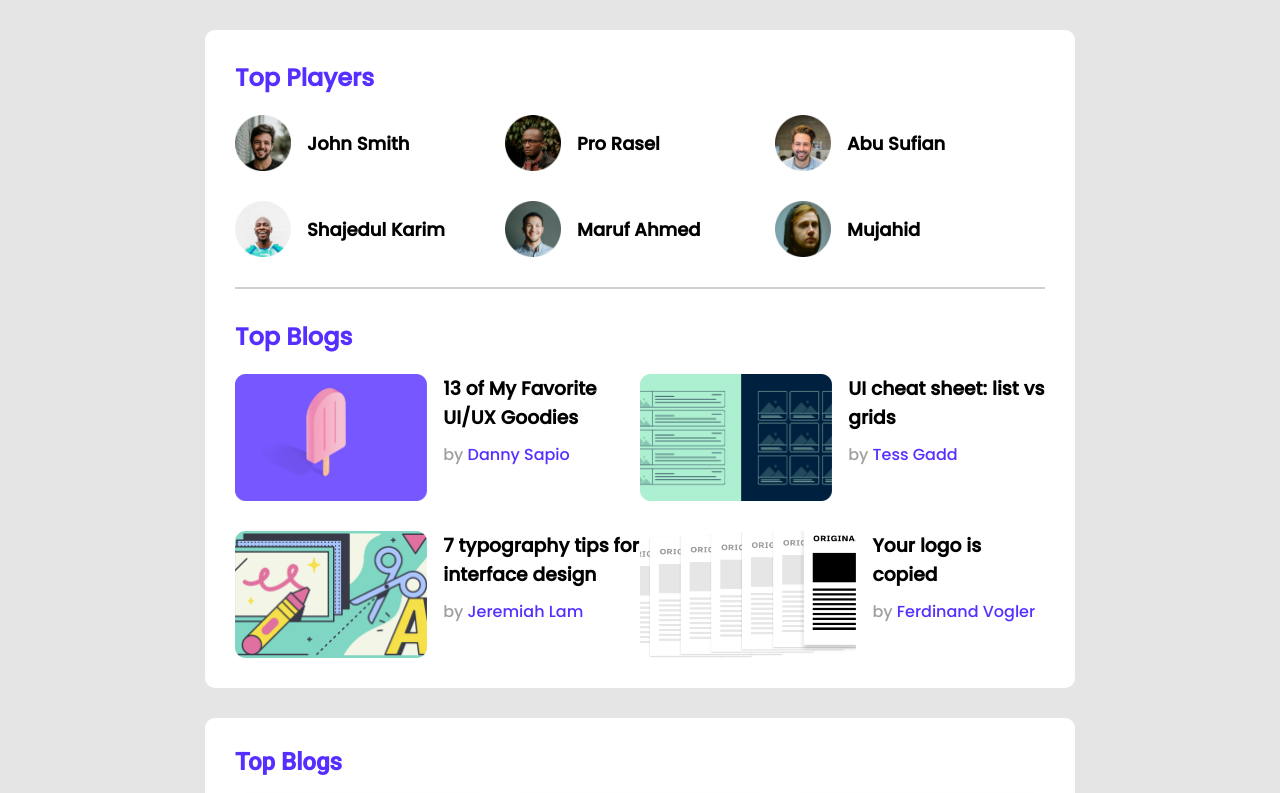
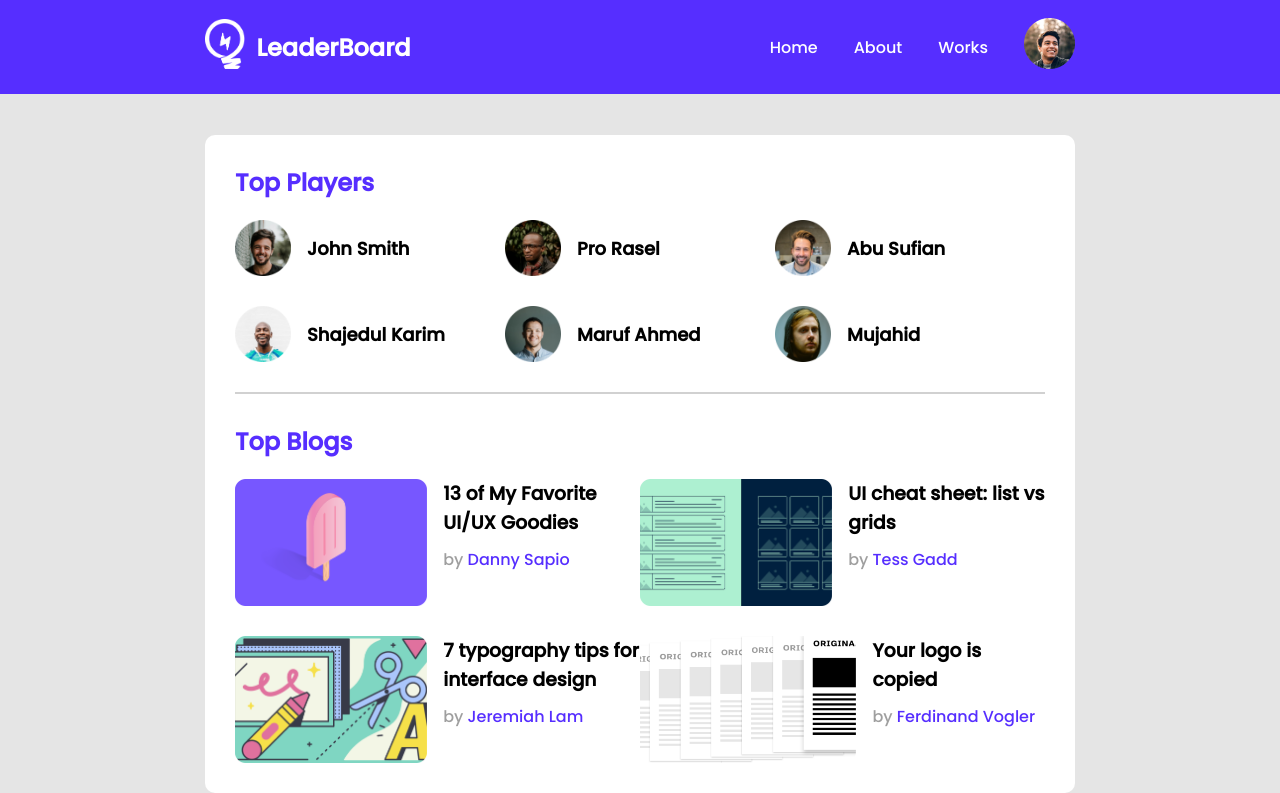
Before and after one commit to ArnabShikder24/leaderBoard-css3, a plain HTML site: page index.html in a window 1280 px wide. Shown: the top 793 px of the page. Drawn offline with Linux system fonts and the light colour scheme.

Commit message:
navbar added

```diff
--- a/index.html
+++ b/index.html
@@ -10,14 +10,27 @@
 </head>
 <body>
     <!-- header section start -->
-    <header>
-
+    <header class="navigation">
+        <nav class="nav">
+            <div class="logo">
+                <a href="#"><img src="./images/icons/logo.png" alt=""></a>
+                <h2><a href="#">LeaderBoard</a></h2>
+            </div>
+            <div class="menu">
+                <ul>
+                    <li><a href="#">Home</a></li>
+                    <li><a href="#">About</a></li>
+                    <li><a href="#">Works</a></li>
+                    <li><a href="#"><img class="profile" src="./images/icons/profile.png" alt=""></a></li>
+                </ul>
+            </div>
+        </nav>
     </header>
     <!-- header section end -->
 
     <!-- Top Player section -->
     <main>
-        <section class="container">
+        <section id="margin" class="container">
             <div class="top-players">
                 <h2 class="sec-title">Top Players</h2>
                 <div class="players">
--- a/styles/style.css
+++ b/styles/style.css
@@ -12,6 +12,64 @@ body {
     font-family: 'Poppins', sans-serif;
     background-color: #E5E5E5;
 }
+#margin {
+    margin-top: 135px;
+}
+/* nav bar */
+.navigation {
+    width: 100%;
+    height: 94px;
+    background-color: #562EFF;
+    display: flex;
+    align-items: center;
+    justify-content: center;
+    overflow: hidden;
+    position: fixed;
+}
+.nav {
+    display: flex;
+    align-items: center;
+    justify-content: space-between;
+    width: 870px;
+}
+.logo {
+    display: flex;
+    align-items: center;
+}
+.logo img {
+    width: 40.42px;
+    height: 50px;
+    margin-right: 11px;
+}
+.logo h2 a{
+    text-decoration: none;
+    font-size: 24px;
+    color: #FFFFFF;
+}
+.menu ul {
+    display: flex;
+    align-items: center;
+}
+.menu ul li {
+    list-style-type: none;
+}
+.menu ul li a {
+    text-decoration: none;
+    color: #FFFFFF;
+    font-size: 16px;
+    margin-right: 36px;
+}
+.menu ul li:last-child a {
+    margin-right: 0;
+}
+.menu ul li a:hover {
+    color: #ece9e9;
+}
+.profile {
+    width: 51px;
+    height: 51px;
+}
+/* end nav bar */
 main {
     display: flex;
     flex-direction: column;
```
